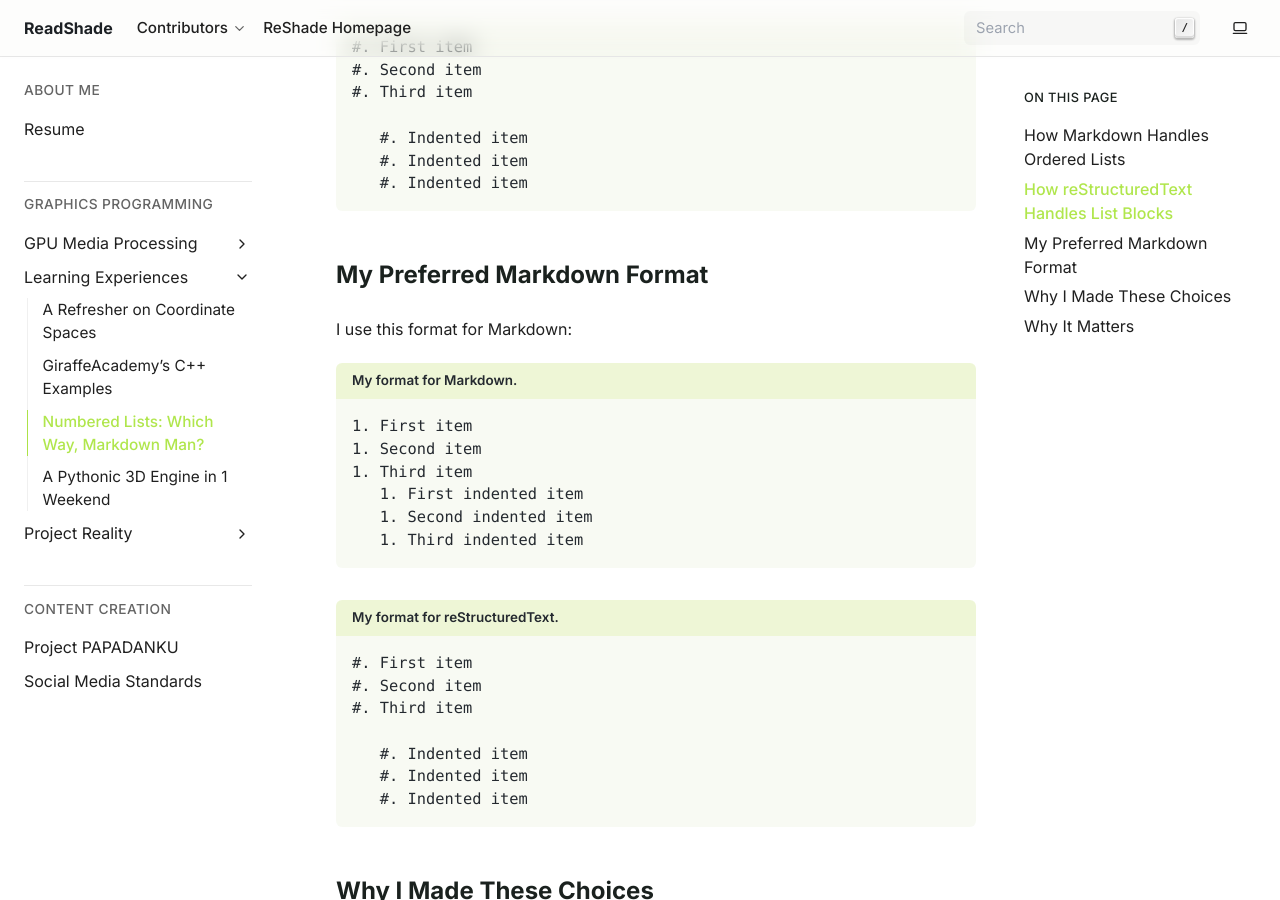
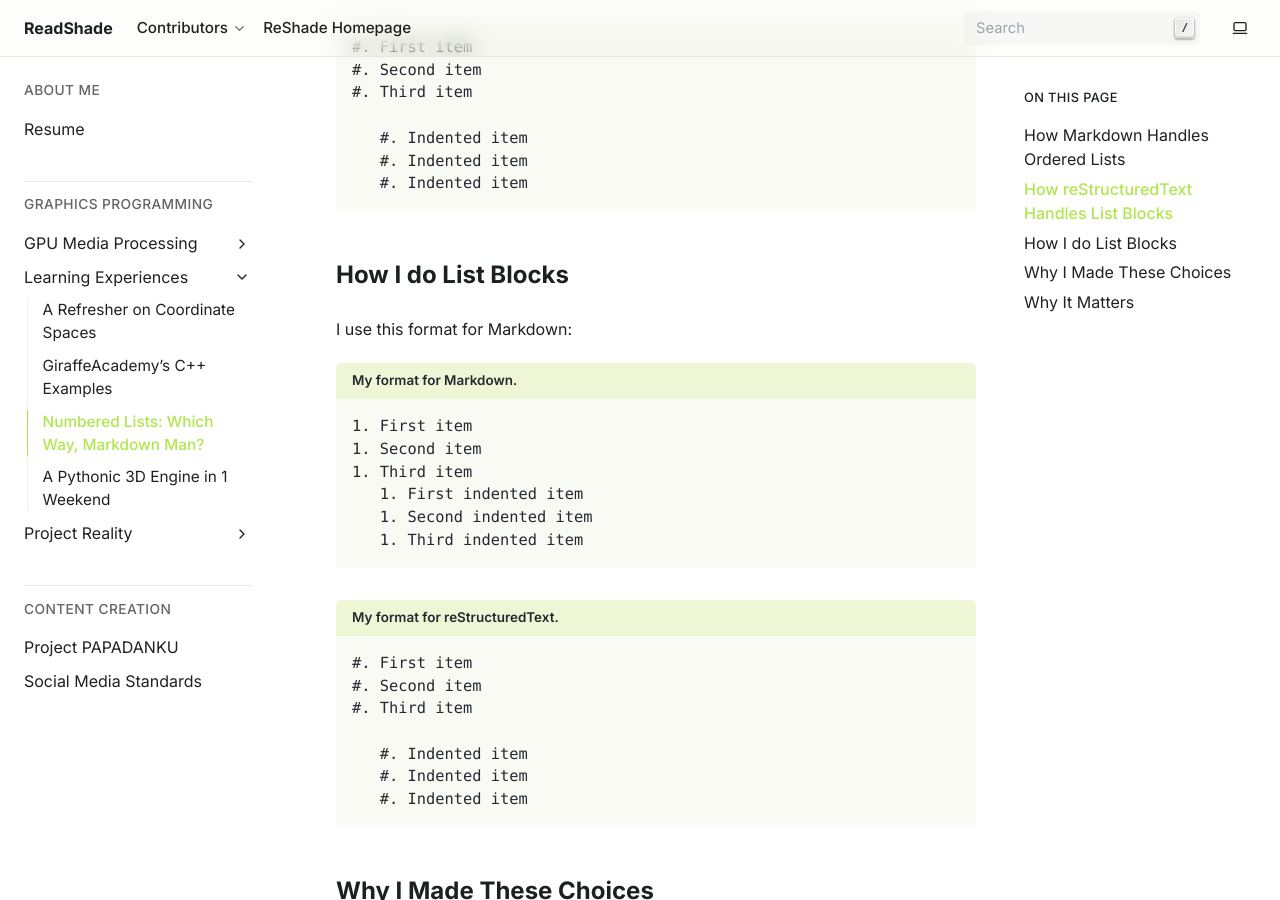
Before and after one commit to papadanku/papadanku.github.io, a Sphinx documentation site: the page built from doc/blog/learning/lists.rst, in a window 1280 px wide and 900 px high, scrolled down 1644 px. Built offline with Sphinx 7.4.7, drawn with Linux system fonts in a browser that asks for light colours.

Commit message:
Update section for lists.rst

```diff
--- a/doc/blog/learning/lists.rst
+++ b/doc/blog/learning/lists.rst
@@ -72,8 +72,8 @@ reStructuredText provides two ways to create numbered lists, called List Blocks
       #. Indented item
       #. Indented item
 
-My Preferred Markdown Format
-----------------------------
+How I do List Blocks
+--------------------
 
 I use this format for Markdown:
 
```
